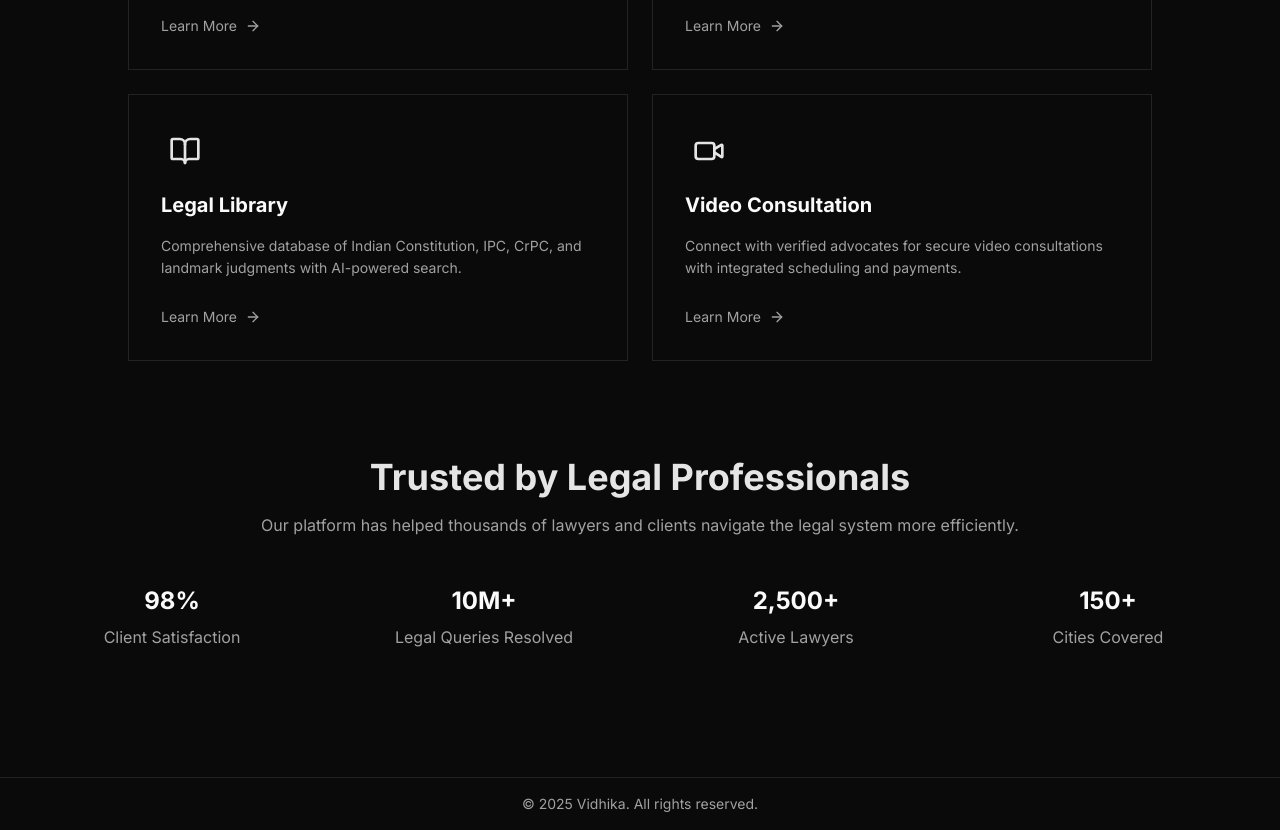
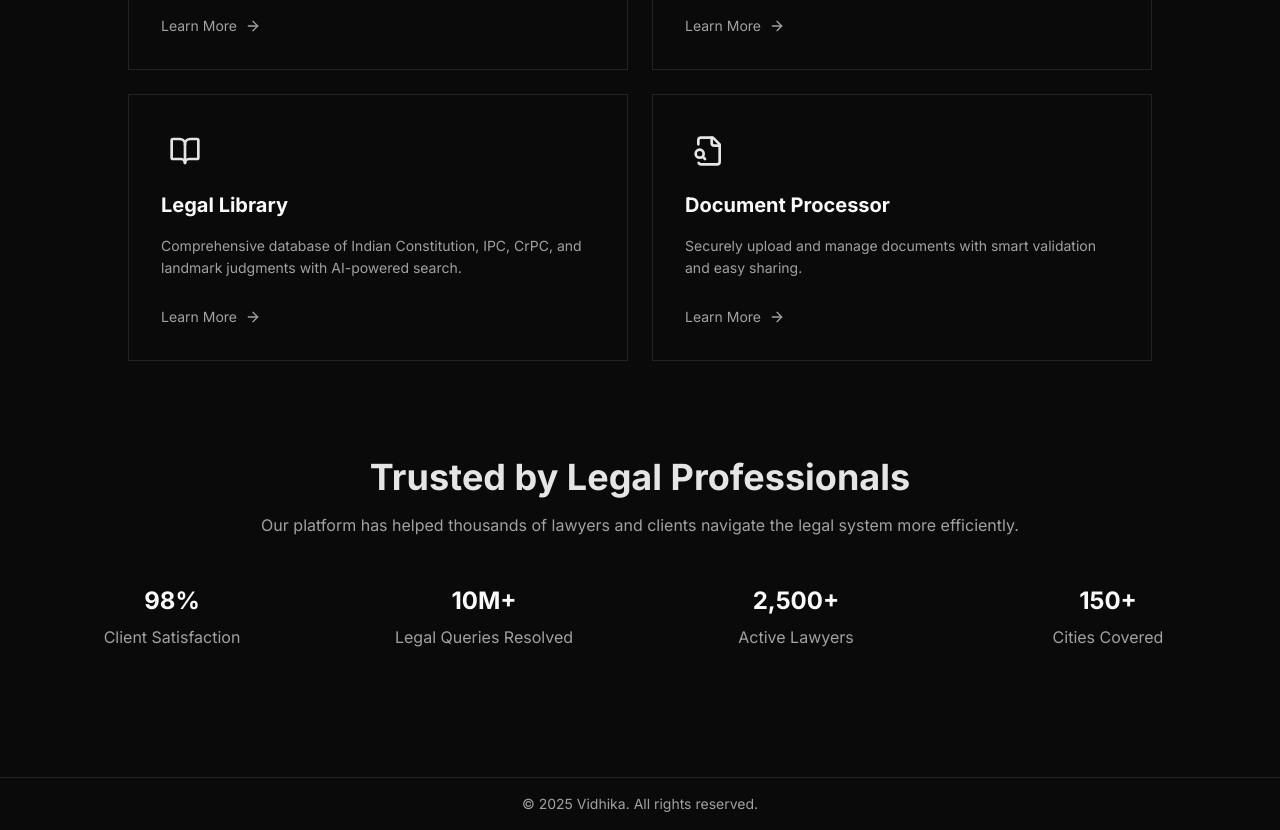
Before and after one commit to Subho4156/adhikaar, a Next.js app: page / in a window 1280 px wide. Shown: the part 1260-2090 px from the top of the page. Built offline with nearby package versions, Linux system fonts and the light colour scheme; no server answers.

Commit message:
fix: update ServicesSection to replace Video Consultation with Document Processor

```diff
--- a/components/sections/ServicesSection.tsx
+++ b/components/sections/ServicesSection.tsx
@@ -6,6 +6,7 @@ import {
   BookOpen,
   Video,
   ArrowRight,
+  FileSearch ,
 } from "lucide-react";
 
 const ServicesSection = () => {
@@ -43,12 +44,12 @@ const ServicesSection = () => {
       href: "/library",
     },
     {
-      icon: <Video className="w-8 h-8" />,
-      title: "Video Consultation",
+      icon: <FileSearch className="w-8 h-8" />,
+      title: "Document Processor",
       description:
-        "Connect with verified advocates for secure video consultations with integrated scheduling and payments.",
+        "Securely upload and manage documents with smart validation and easy sharing.",
       features: ["Verified Lawyers", "Secure Calls", "Easy Scheduling"],
-      href: "/consult",
+      href: "/document-processor",
     },
   ];
 
```
